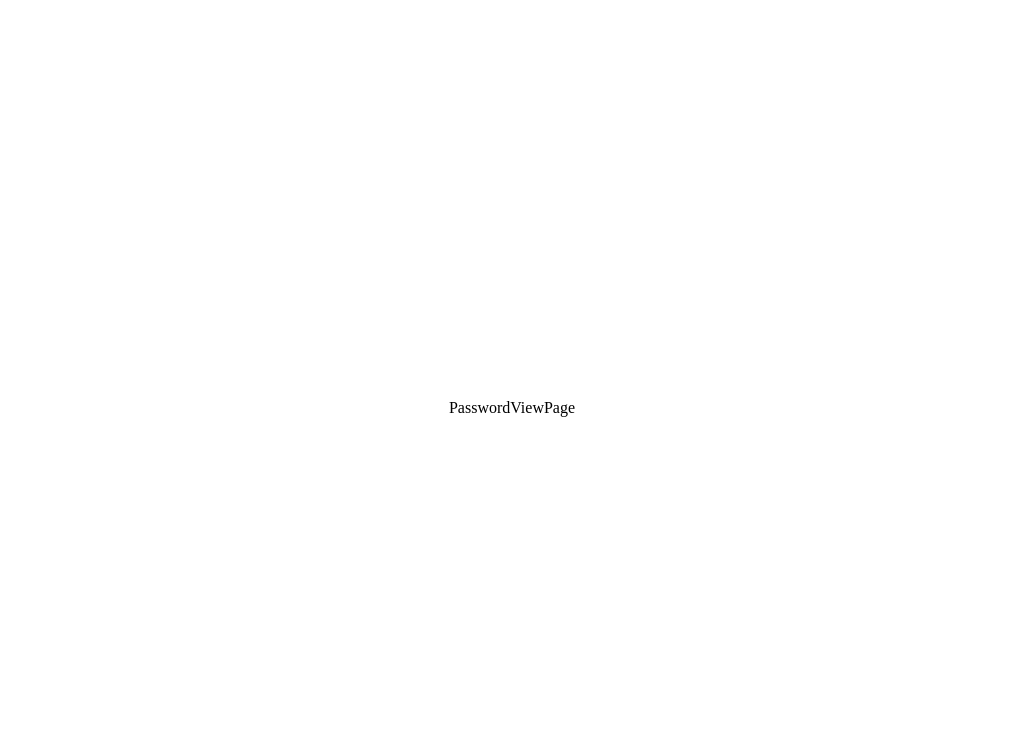
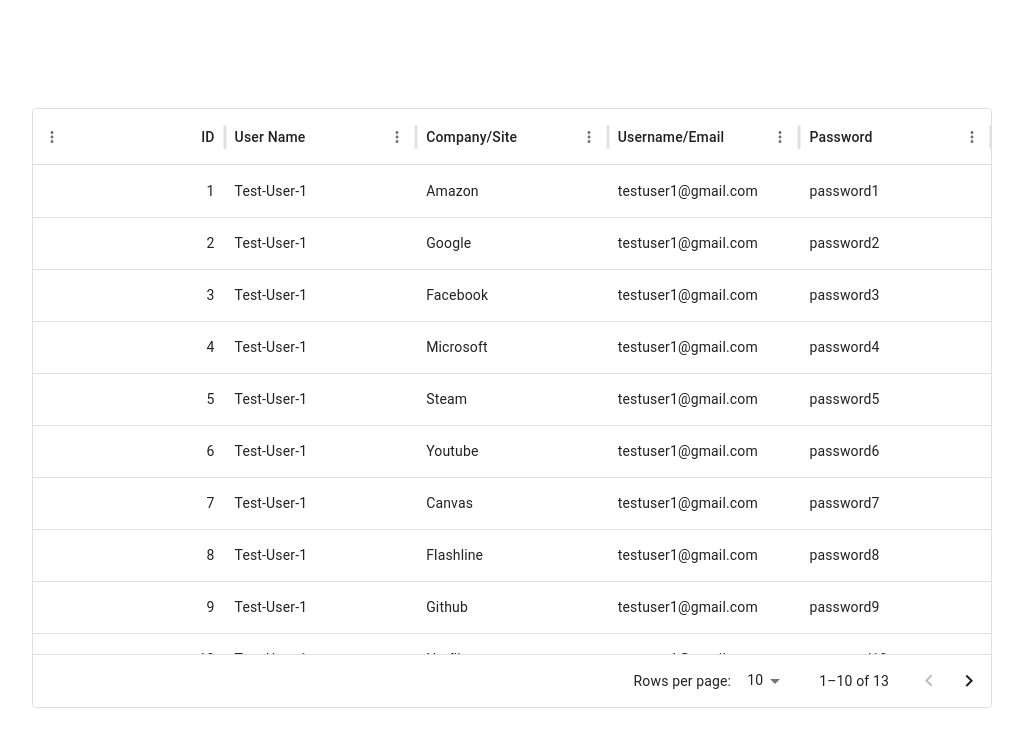
Before and after one commit to dbabusci/Info-Sec-Project, a React (Vite) app: page /landing in a window 1280 px wide. Shown: the top 746 px of the page, without its empty margins (136-1159 px from the left). Built offline with nearby package versions, Linux system fonts and the light colour scheme.

Commit message:
Downloaded mui/x-data-grid, made part of the table, still rough

```diff
--- a/package.json
+++ b/package.json
@@ -13,6 +13,7 @@
     "@emotion/react": "^11.11.4",
     "@emotion/styled": "^11.11.5",
     "@mui/material": "^5.15.14",
+    "@mui/x-data-grid": "^7.1.1",
     "react": "^18.2.0",
     "react-dom": "^18.2.0",
     "react-router-dom": "^6.22.3"
--- a/src/components/Password-Table.jsx
+++ b/src/components/Password-Table.jsx
@@ -1,7 +1,25 @@
+//imported components
+import { DataGrid } from '@mui/x-data-grid';
+
+//Data
+import { PasswordTableColumn, DummyPasswordTableData } from '../data/Password-Table';
+
+//style
+import '../style/password_table.css';
+
 function PasswordTable() {
     return(
-        <div>
-            PasswordTable
+        <div className='table_holder'>
+            <DataGrid
+                rows={DummyPasswordTableData}
+                columns={PasswordTableColumn}
+                initialState={{
+                    pagination: {
+                        paginationModel: { page: 0, pageSize: 10 },
+                    },
+                }}
+                pageSizeOptions={[10,10]}
+            />
         </div>
     );
 }
--- /dev/null
+++ b/src/data/Password-Table.js
@@ -0,0 +1,23 @@
+export const PasswordTableColumn = [
+    { field: 'id', type: 'number', headerName: 'ID', flex: 1 },
+    { field: 'user', headerName: 'User Name', flex: 1 },
+    { field: 'company', headerName: 'Company/Site', flex: 1 },
+    { field: 'username', headerName: 'Username/Email', flex: 1 },
+    { field: 'password', headerName: 'Password', flex: 1 },
+];
+
+export const DummyPasswordTableData = [
+    { id: 1, user: 'Test-User-1', company: 'Amazon', username: 'testuser1@gmail.com', password: 'password1'},
+    { id: 2, user: 'Test-User-1', company: 'Google', username: 'testuser1@gmail.com', password: 'password2'},
+    { id: 3, user: 'Test-User-1', company: 'Facebook', username: 'testuser1@gmail.com', password: 'password3'},
+    { id: 4, user: 'Test-User-1', company: 'Microsoft', username: 'testuser1@gmail.com', password: 'password4'},
+    { id: 5, user: 'Test-User-1', company: 'Steam', username: 'testuser1@gmail.com', password: 'password5'},
+    { id: 6, user: 'Test-User-1', company: 'Youtube', username: 'testuser1@gmail.com', password: 'password6'},
+    { id: 7, user: 'Test-User-1', company: 'Canvas', username: 'testuser1@gmail.com', password: 'password7'},
+    { id: 8, user: 'Test-User-1', company: 'Flashline', username: 'testuser1@gmail.com', password: 'password8'},
+    { id: 9, user: 'Test-User-1', company: 'Github', username: 'testuser1@gmail.com', password: 'password9'},
+    { id: 10, user: 'Test-User-1', company: 'Netflix', username: 'testuser1@gmail.com', password: 'password10'},
+    { id: 11, user: 'Test-User-1', company: 'Huntington', username: 'testuser1@gmail.com', password: 'password11'},
+    { id: 12, user: 'Test-User-1', company: 'Chase', username: 'testuser1@gmail.com', password: 'password12'},
+    { id: 13, user: 'Test-User-1', company: 'Hulu', username: 'testuser1@gmail.com', password: 'password13'},
+]
--- a/src/pages/Password-View-Page.jsx
+++ b/src/pages/Password-View-Page.jsx
@@ -1,7 +1,10 @@
+//Custom Componenets
+import PasswordTable from "../components/Password-Table";
+
 function PasswordViewPage() {
     return(
-        <div>
-            PasswordViewPage
+        <div className="view_page_container">
+            <PasswordTable/>
         </div>
     );
 }
--- a/src/style/general_page.css
+++ b/src/style/general_page.css
@@ -18,6 +18,6 @@
     display: flex;
     justify-content: center;
     align-items: center;
-    width: 100%;
-    height: 100%;
+    width: 100vw;
+    height: 100vh;
 }
--- /dev/null
+++ b/src/style/password_table.css
@@ -0,0 +1,9 @@
+.table_holder{
+    width: 75%;
+    height: 75%;
+}
+
+.table_size{
+    width: 100%;
+    height: 100%;
+}
```
Also changed, not shown: 1 other file (tests, documents, lock files or other folders).
